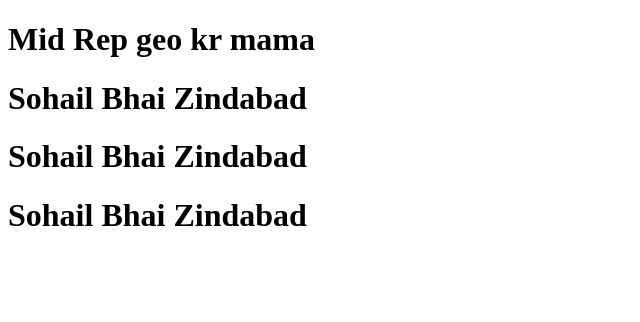
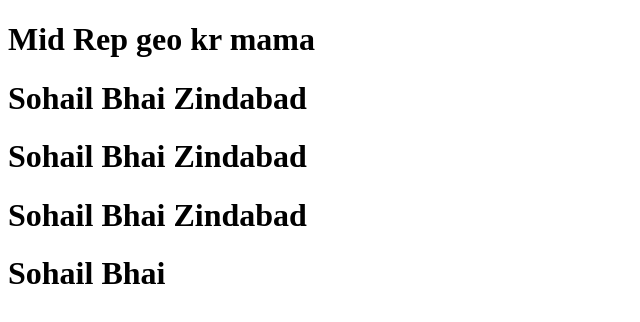
Before and after one commit to UsamaAliRajput/Mid-rep, a plain HTML site: page index.html in a window 1280 px wide. Shown: the whole page, without its empty margins (0-640 px from the left). Drawn offline with Linux system fonts and the light colour scheme.

Commit message:
Update index.html

```diff
--- a/index.html
+++ b/index.html
@@ -14,6 +14,8 @@
     <h1>Sohail Bhai Zindabad</h1>
 
 
+    <h1> Sohail Bhai</h1>
+
 
 
 
```
